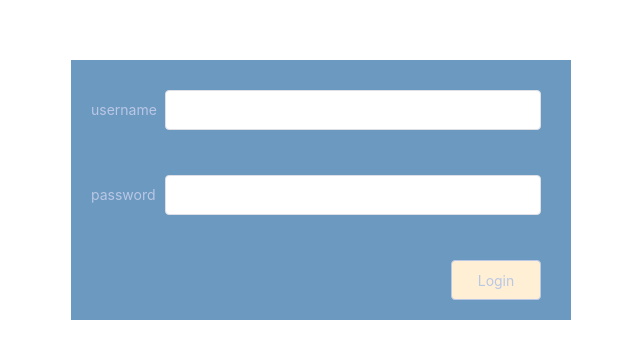
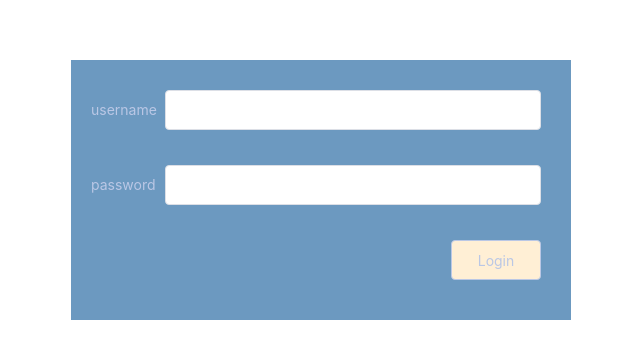
Before and after one commit to ChinYoung/project-from-scratch-react, a React (Vite) app: page /libra/login in a window 1280 px wide. Shown: the part 210-568 px from the top of the page, without its empty margins (319-959 px from the left). Built offline with nearby package versions, Linux system fonts and the light colour scheme.

Commit message:
fix(style): styling splitting
keep the common style and split the style of individual component

```diff
--- a/src/components/Home/Dialog.jsx
+++ b/src/components/Home/Dialog.jsx
@@ -1,7 +1,7 @@
 import React, { useState } from 'react'
 import 'antd/dist/antd.css'
 import { Modal, message } from 'antd'
-import { Input, Button } from '../../styledComponent/style'
+import { Input, Button } from '../../style'
 import { createTodoItem, updateTodoItem, getTodoList } from '../../api'
 
 export default function Dialog(props) {
--- a/src/components/Home/Table/index.jsx
+++ b/src/components/Home/Table/index.jsx
@@ -4,7 +4,7 @@ import {
 
 import React from 'react'
 import 'rsuite-table/dist/css/rsuite-table.css'
-import { Button } from '../../../styledComponent/style'
+import { Button } from '../../../style'
 import { deleteTodoItem, getTodoList } from '../../../api'
 import Dialog from '../Dialog'
 
--- a/src/components/Home/index.jsx
+++ b/src/components/Home/index.jsx
@@ -1,6 +1,7 @@
 import React, { useEffect, useState } from 'react'
 import { useNavigate } from 'react-router'
-import { Button, Input, Div } from '../../styledComponent/style'
+import { Button, Input } from '../../style'
+import { Header, Box, Table } from './style'
 import { getTodoList, searchTodoItems } from '../../api'
 import TodoList from './Table'
 import Dialog from './Dialog'
@@ -43,16 +44,16 @@ export default function Home() {
   }
 
   return (
-    <Div id="table">
-      <Div id="header">
+    <Table>
+      <Header>
         <Button onClick={Logout}>Logout</Button>
-      </Div>
-      <Div id="box">
+      </Header>
+      <Box>
         <Input id="searchInput" onChange={(e) => { setSearch(e.target.value) }}></Input>
         <Button id="searchBtn" onClick={searchItems}>Search</Button>
         <Dialog updateList={todoListToTable} />
-      </Div>
+      </Box>
       <TodoList dataList={todoList} updateList={todoListToTable} />
-    </Div>
+    </Table>
   )
 }
--- /dev/null
+++ b/src/components/Home/style.jsx
@@ -0,0 +1,22 @@
+import styled from 'styled-components'
+
+const Header = styled.div`
+    width: 100%;
+    height: 60px;
+    display: flex;
+    background-color: rgb(108, 153, 192);
+    margin-bottom: 20px;
+`
+const Box = styled.div`
+    width: 100%;
+    white-space: nowrap;
+    margin-bottom: 30px;
+    display: flex;
+`
+const Table = styled.div`
+    width: 100%;
+    height: 100%;
+    margin: auto auto 20px auto;
+    white-space: nowrap;
+`
+export { Header, Box, Table }
--- a/src/components/Login/index.jsx
+++ b/src/components/Login/index.jsx
@@ -1,8 +1,9 @@
 import React, { useState, useEffect } from 'react'
 import { useNavigate } from 'react-router-dom'
 import {
-  Label, Input, Button, Div
-} from '../../styledComponent/style'
+  Label, Input, Button
+} from '../../style'
+import { LoginBox, InputBox } from './style'
 
 export default function LoginPage() {
   let [user, setUser] = useState({ username: '', password: '' })
@@ -24,16 +25,16 @@ export default function LoginPage() {
   }
 
   return (
-    <Div id="loginBox">
-      <Div id="inputBox">
+    <LoginBox>
+      <InputBox>
         <Label>username</Label>
         <Input onChange={(e) => setUser({ ...user, username: e.target.value })} />
-      </Div>
-      <Div id="inputBox">
+      </InputBox>
+      <InputBox>
         <Label>password</Label>
         <Input type="password" onChange={(e) => setUser({ ...user, password: e.target.value })} />
-      </Div>
+      </InputBox>
       <Button onClick={Login}>Login</Button>
-    </Div>
+    </LoginBox>
   )
 }
--- /dev/null
+++ b/src/components/Login/style.jsx
@@ -0,0 +1,22 @@
+import styled from 'styled-components'
+
+const LoginBox = styled.div`
+    position: absolute;
+    margin: auto;
+    top: 0;
+    left: 0;
+    bottom: 0;
+    right: 0;
+    display: flex;
+    flex-direction: column;
+    width: 500px;
+    height: 260px;
+    padding: 20px;
+    background-color: rgb(108, 153, 192);
+`
+const InputBox = styled.div`
+    margin-bottom: 25px;
+    display: flex;
+    flex-direction: row
+`
+export { LoginBox, InputBox }
--- a/src/router/index.jsx
+++ b/src/router/index.jsx
@@ -2,16 +2,16 @@ import React from 'react'
 import { Routes, Route } from 'react-router-dom'
 import LoginPage from '../components/Login'
 import Home from '../components/Home'
-import { Div } from '../styledComponent/style'
+import { ComContainer } from './style'
 
 export default function routes() {
   return (
-    <Div id="ComContainer">
+    <ComContainer>
       <Routes>
         <Route path="/libra/" element={<LoginPage />} />
         <Route path="/libra/login" element={<LoginPage />} />
         <Route path="/libra/home" element={<Home />} />
       </Routes>
-    </Div>
+    </ComContainer>
   )
 }
--- /dev/null
+++ b/src/router/style.jsx
@@ -0,0 +1,12 @@
+import styled from 'styled-components'
+
+const ComContainer = styled.div`
+    width: 100%;
+    height: 100%;
+    display: flex;
+    margin: auto auto 20px auto;
+    white-space: nowrap;
+`
+export {
+  ComContainer
+}
--- a/src/styledComponent/style.jsx
+++ b/src/style/index.jsx
@@ -50,36 +50,6 @@ const Label = styled.label`
     height: 40px;
     line-height: 40px;
 `
-const Div = styled.div`
-    position: ${(props) => (props.id === 'loginBox' ? 'absolute' : '')};
-    width: ${(props) => (props.id === 'loginBox' ? '500px' : '100%')};
-    height: ${(props) => {
-    if (props.id === 'loginBox') return '260px'
-    if (props.id === 'ComContainer' || props.id === 'table') return '100%'
-    return '60px'
-  }};
-    padding: ${(props) => (props.id === 'loginBox' ? '20px' : '')};
-    display: ${(props) => (props.id === 'table' ? '' : 'flex')};
-    background-color: ${(props) => (
-    (props.id === 'box' || props.id === 'ComContainer' || props.id === 'table') ? '' : 'rgb(108, 153, 192)'
-  )};
-    margin: ${(props) => {
-    if (props.id === 'box') return 'auto auto 30px auto'
-    if (props.id === 'loginBox') return 'auto'
-    if (props.id === 'inputBox') return 'auto auto 25px auto'
-    return 'auto auto 20px auto'
-  }};
-    white-space: nowrap;
-    top: ${(props) => (props.id === 'loginBox' ? '0' : '')};
-    left: ${(props) => (props.id === 'loginBox' ? '0' : '')};
-    right: ${(props) => (props.id === 'loginBox' ? '0' : '')};
-    bottom: ${(props) => (props.id === 'loginBox' ? '0' : '')};
-    flex-direction: ${(props) => {
-    if (props.id === 'loginBox') return 'column'
-    if (props.id === 'inputBox') return 'row'
-    return ''
-  }};
-`
 export {
-  Button, Input, Label, Div
+  Button, Input, Label
 }
```
Also changed, not shown: vite.config.js (+7 -7 lines).
